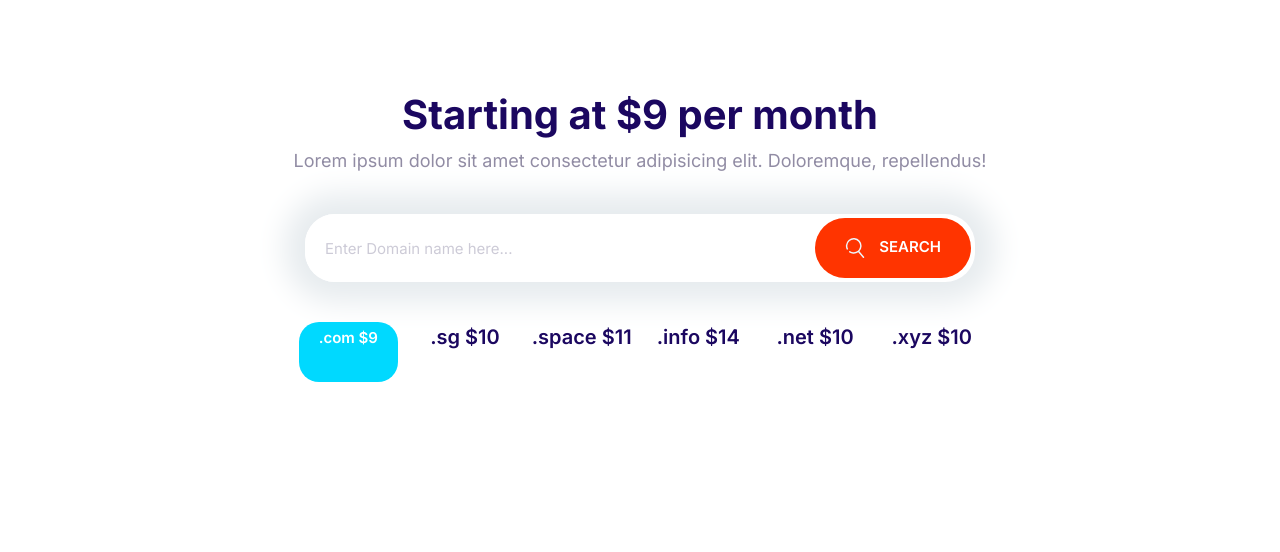
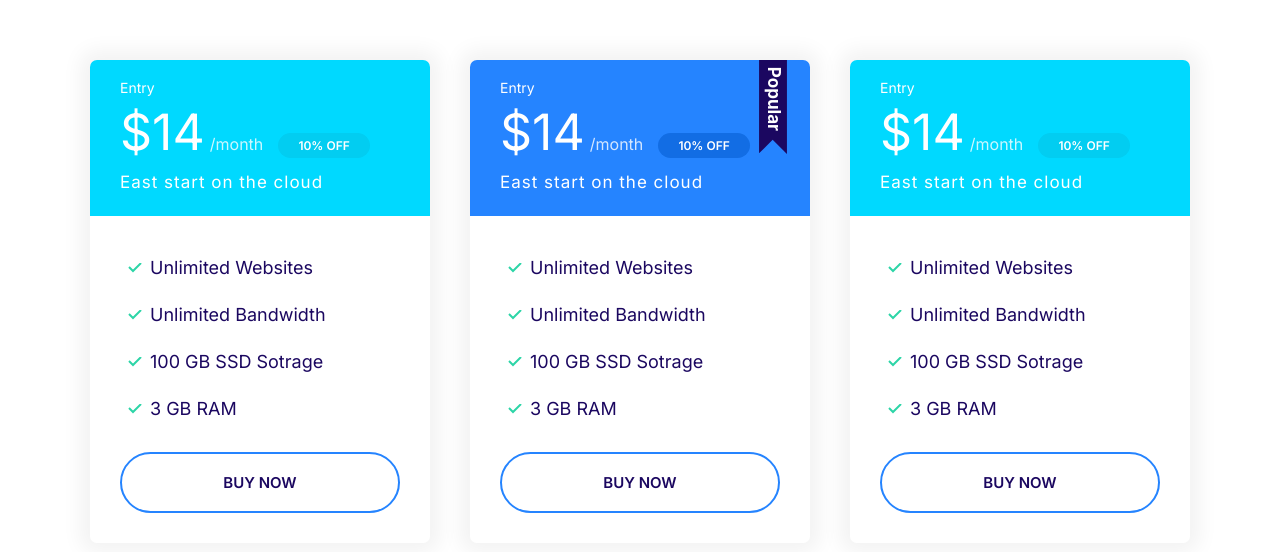
Before and after one commit to Gurashish0/moshify, a plain HTML site: page index.html in a window 1280 px wide. Drawn offline with Linux system fonts and the light colour scheme.

Commit message:
plan block component developed

```diff
--- a/css/styles.css
+++ b/css/styles.css
@@ -273,7 +273,7 @@
 
 }
 
-/*input8*/
+/*input*/
 .input {
     padding: 1.5rem 3.5rem;
     border: 1px solid var(--color-border);
@@ -329,6 +329,91 @@
 .card--secondary .card__header {
     background: var(--color-secondary);
     color: #fff;
+}
+
+.card--primary .badge--primary {
+    background: #126de4;
+}
+
+.card--secondary .badge--secondary {
+    background: #02cdf1;
+}
+
+/*plans*/
+.plan__name {
+    color: #fff;
+    margin: 0;
+    font-weight: 500;
+    font-size: 2.4rem;
+}
+
+.plan__price {
+    font-size: 6rem;
+}
+
+.plan__billing-cycle {
+    font-size: 2.4rem;
+    font-weight: 300;
+    opacity: 0.8;
+    margin-right: 1rem;
+}
+
+.plan__description {
+    font-size: 2rem;
+    font-weight: 300;
+    letter-spacing: 1px;
+    display: block;
+}
+
+.plan .list__item {
+    margin-bottom: 2rem;
+}
+
+.plan--popular {
+    transform: scale((1.1));
+}
+
+.plan--popular .card__header {
+    position: relative;
+}
+
+.plan--popular .card__header::before {
+    content: url(../images/popular.svg);
+    width: 40px;
+    display: inline-block;
+    position: absolute;
+    top: -6px;
+    right: 5%;
+}
+
+.plan {
+    transition: transform .2s ease-out;
+}
+
+.plan:hover {
+    transform: scale(1.05);
+}
+
+.plan:hover {
+    transform: scale(1.15);
+}
+
+@media screen and (min-width: 1024px) {
+    .plan__name {
+        font-size: 1.4rem;
+    }
+
+    .plan__price {
+        font-size: 5rem;
+    }
+
+    .plan__billing-cycle {
+        font-size: 1.6rem;
+    }
+
+    .plan__description {
+        font-size: 1.7rem;
+    }
 }
 
 /*media*/
@@ -684,3 +769,14 @@
         grid-template-columns: repeat(auto-fit, minmax(10rem, 1fr));
     }
 }
+
+/*Plans Block*/
+
+.block-plans .grid {
+    gap: 8rem 4rem;
+}
+
+.block-plans .card {
+    max-width: 500px;
+    margin: 0 auto;
+}
--- a/index.html
+++ b/index.html
@@ -12,29 +12,78 @@
     <link rel="stylesheet" href="css/styles.css">
 </head>
 <body>
-    <section class="block container block-domain">
-        <header class="block__header">
-            <h2>Starting at $9 per month</h2>
-            <p>Lorem ipsum dolor sit amet consectetur adipisicing elit. Doloremque, repellendus!</p>
-        </header>
-        <div class="input-group">
-            <input type="text" class="input" placeholder="Enter Domain name here...">
-            <button class="btn btn--accent">
-                <svg class="icon icon--white">
-                    <use xlink:href="images/sprite.svg#search"></use>
-            </svg> Search</button>
-        </div>
-        <ul class="list block-domain__prices">
-            <span class="badge badge--secondary">
-                <li>.com $9</li>
-            </span>
-            <li>.sg $10</li>
-            <li>.space $11</li>
-            <li>.info $14</li>
-            <li>.net $10</li>
-            <li>.xyz $10</li>
-        </ul>
-    </section>
+   <section class="block container block-plans">
+    <div class="grid grid--1x3">
+
+        <div class="plan">
+            <div class="card card--secondary">
+              <header class="card__header">
+                <h3 class="plan__name">Entry</h3>
+                <span class="plan__price">$14</span>
+                <span class="plan__billing-cycle">/month</span>
+                <span class="badge badge--secondary badge--small">10% OFF</span>
+                <span class="plan__description">East start on the cloud</span>
+              </header>
+              <div class="card__body">
+                <ul class="list list--tick">
+                  <li class="list__item">Unlimited Websites</li>
+                  <li class="list__item">Unlimited Bandwidth</li>
+                  <li class="list__item">100 GB SSD Sotrage</li>
+                  <li class="list__item">3 GB RAM</li>
+                </ul>
+                <button class="btn btn--outline btn--block">Buy Now</button>
+              </div>
+            </div>
+          </div>
+          <div class="plan plan--popular">
+            <div class="card card--primary">
+              <header class="card__header">
+                <h3 class="plan__name">Entry</h3>
+                <span class="plan__price">$14</span>
+                <span class="plan__billing-cycle">/month</span>
+                <span class="badge badge--primary badge--small">10% OFF</span>
+                <span class="plan__description">East start on the cloud</span>
+              </header>
+              <div class="card__body">
+                <ul class="list list--tick">
+                  <li class="list__item">Unlimited Websites</li>
+                  <li class="list__item">Unlimited Bandwidth</li>
+                  <li class="list__item">100 GB SSD Sotrage</li>
+                  <li class="list__item">3 GB RAM</li>
+                </ul>
+                <button class="btn btn--outline btn--block">Buy Now</button>
+              </div>
+            </div>
+          </div>
+          <div class="plan">
+            <div class="card card--secondary">
+              <header class="card__header">
+                <h3 class="plan__name">Entry</h3>
+                <span class="plan__price">$14</span>
+                <span class="plan__billing-cycle">/month</span>
+                <span class="badge badge--secondary badge--small">10% OFF</span>
+                <span class="plan__description">East start on the cloud</span>
+              </header>
+              <div class="card__body">
+                <ul class="list list--tick">
+                  <li class="list__item">Unlimited Websites</li>
+                  <li class="list__item">Unlimited Bandwidth</li>
+                  <li class="list__item">100 GB SSD Sotrage</li>
+                  <li class="list__item">3 GB RAM</li>
+                </ul>
+                <button class="btn btn--outline btn--block">Buy Now</button>
+              </div>
+            </div>
+          </div>
+
+    </div>
+   </section>
+
+    </div>
+   </section>
+
+    </div>
+   </section>
 <script src="js/main.js"></script>
 </body>
 </html>
```
Also changed, not shown: components/plans.html (added, +72 -0 lines).
